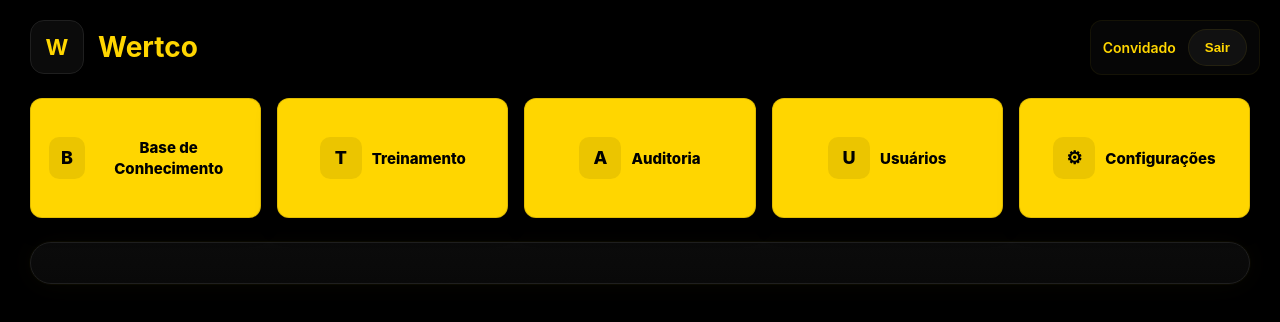
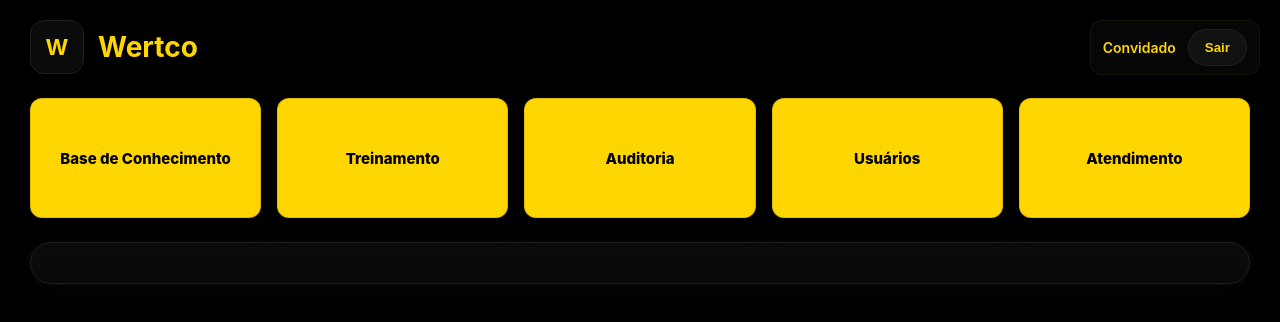
Before and after one commit to Wertco-Bombas/Wertco, a Next.js app: page /dashboard in a window 1280 px wide. Shown: the top 322 px of the page. Built offline with nearby package versions, Linux system fonts and the light colour scheme; no server answers.

Commit message:
Update dashboard.js

```diff
--- a/pages/dashboard.js
+++ b/pages/dashboard.js
@@ -64,31 +64,26 @@ export default function Dashboard() {
           <button className="logoutBtn" onClick={handleLogout}>Sair</button>
         </div>
 
-        {/* Five yellow buttons that navigate to the pages */}
+        {/* Five yellow buttons that navigate to the pages (no leading letters) */}
         <nav className="menuGrid" role="navigation" aria-label="Menu principal">
           <Link href="/base" className="menuBtn" aria-label="Base de Conhecimento">
-            <div className="icon">B</div>
             <div>Base de Conhecimento</div>
           </Link>
 
           <Link href="/treinamento" className="menuBtn" aria-label="Treinamento">
-            <div className="icon">T</div>
             <div>Treinamento</div>
           </Link>
 
           <Link href="/auditoria" className="menuBtn" aria-label="Auditoria">
-            <div className="icon">A</div>
             <div>Auditoria</div>
           </Link>
 
           <Link href="/usuario" className="menuBtn" aria-label="Usuários">
-            <div className="icon">U</div>
             <div>Usuários</div>
           </Link>
 
-          <Link href="/configuracoes" className="menuBtn" aria-label="Configurações">
-            <div className="icon">⚙</div>
-            <div>Configurações</div>
+          <Link href="/atendimento" className="menuBtn" aria-label="Atendimento">
+            <div>Atendimento</div>
           </Link>
         </nav>
 
```
